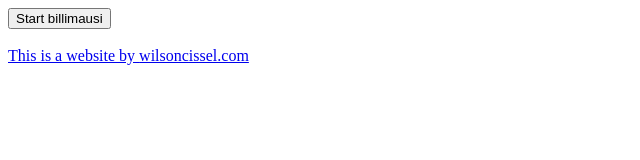
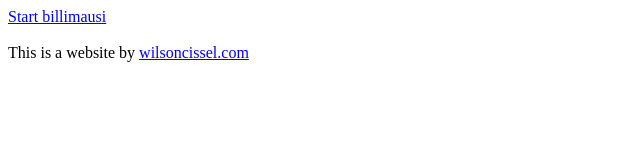
Before and after one commit to bisselwil/billimausi.github.io, a plain HTML site: page index.html in a window 1280 px wide. Shown: the whole page, without its empty margins (0-640 px from the left). Drawn offline with Linux system fonts and the light colour scheme.

Commit message:
Update index.html

```diff
--- a/index.html
+++ b/index.html
@@ -1,5 +1,5 @@
-<a href="https://www.youtube.com/watch?v=Lbw2B-KzcfA&t=1s" >
-   <button>Start billimausi</button>
+<a href="https://www.youtube.com/watch?v=Lbw2B-KzcfA&t=1s"
+   <button>Start billimausi</button></a>
 
       <br>
       <br>
```
